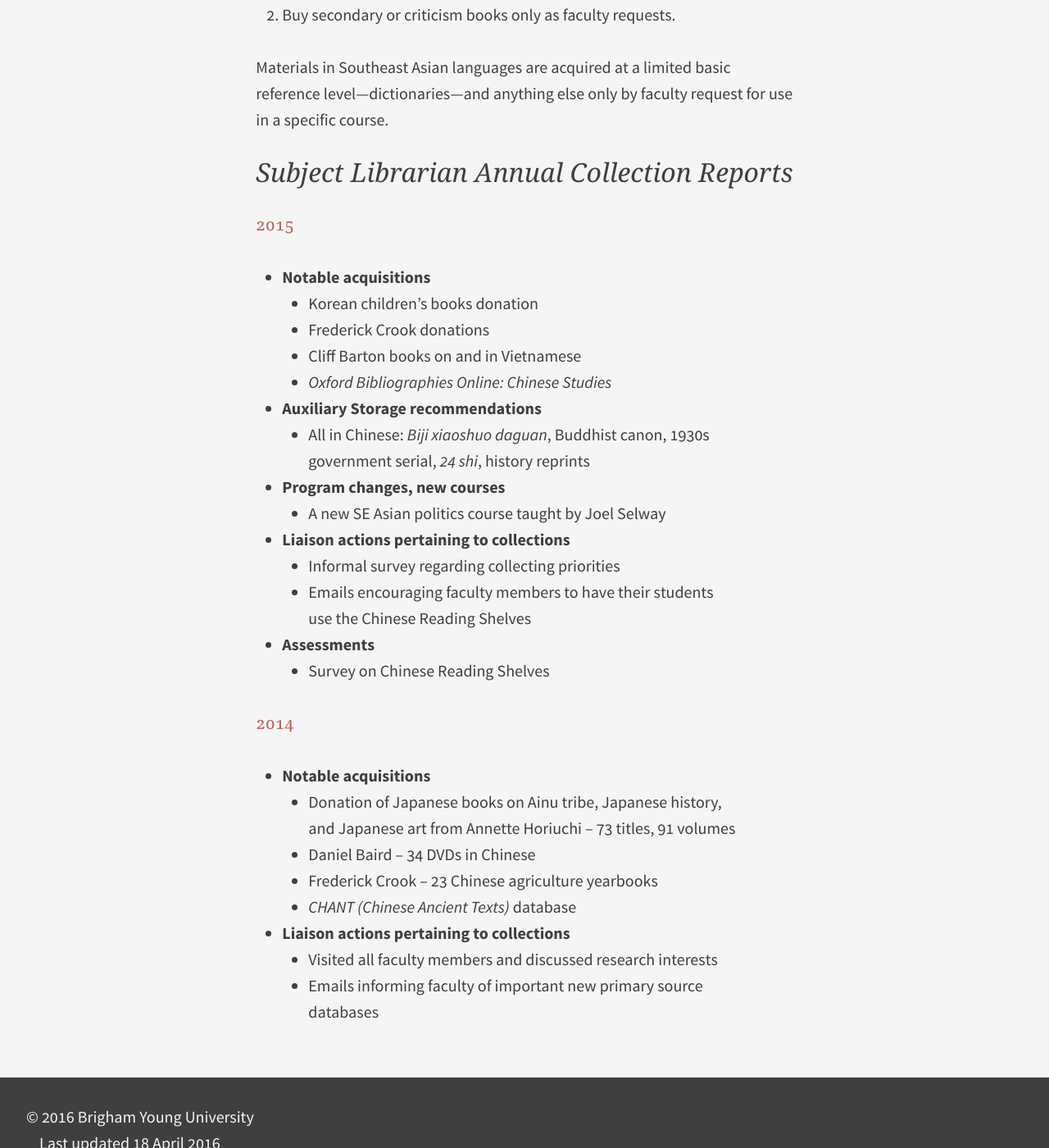
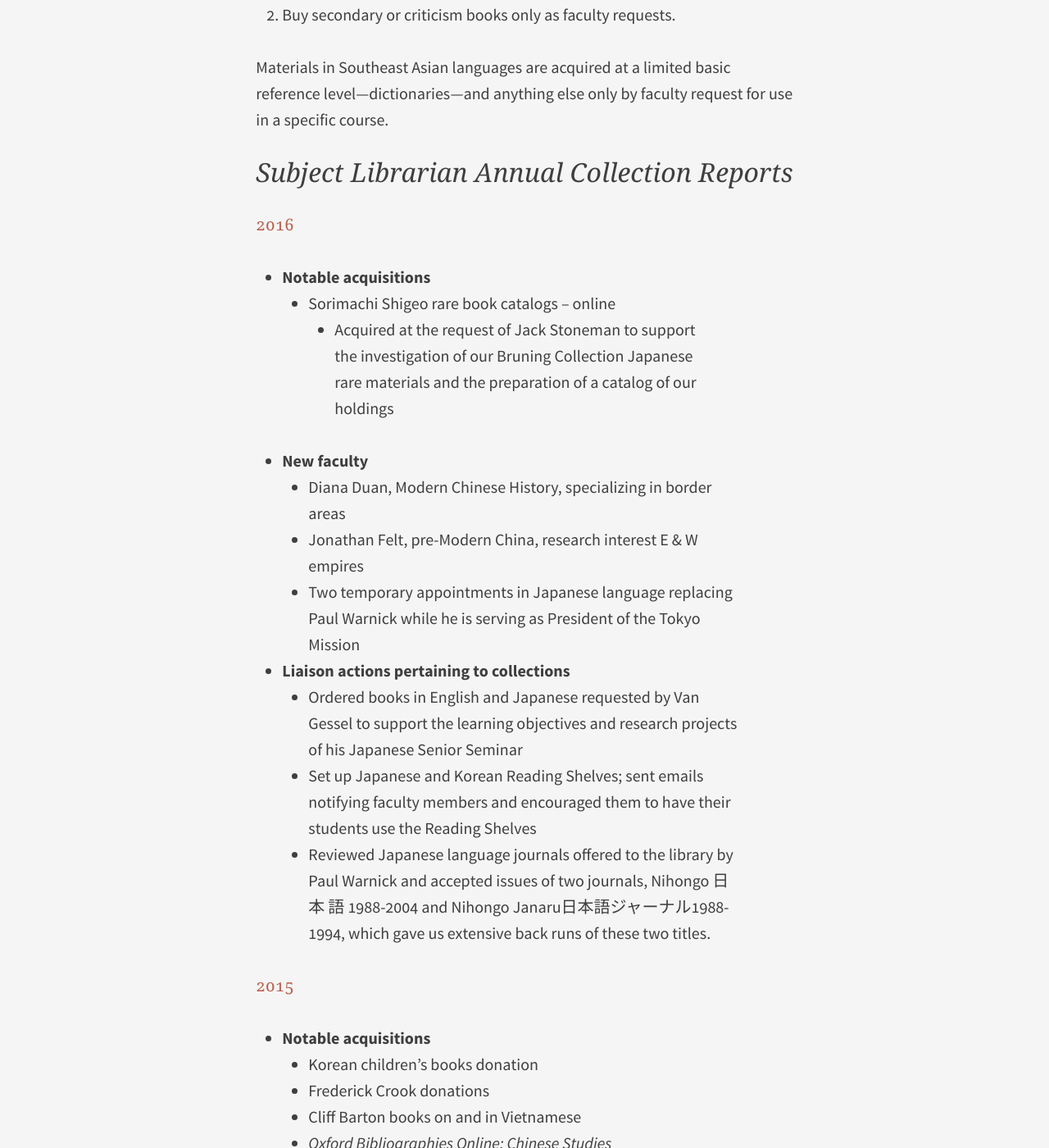
Before and after one commit to HBLL-Collection-Development/HBLL-Collection-Development.github.io, a Jekyll site: the page built from _posts/2016-04-18-34235.md, in a window 1280 px wide and 1400 px high, scrolled down 8430 px. Shown: the whole window at 82% size. Built offline with Jekyll 4.4.1, drawn with Linux system fonts in a browser that asks for light colours.

Commit message:
[ADD] 2016 Annual report

```diff
--- a/_posts/2016-04-18-34235.md
+++ b/_posts/2016-04-18-34235.md
@@ -221,6 +221,23 @@ Materials in Southeast Asian languages are acquired at a limited basic reference
 
 ## Subject Librarian Annual Collection Reports
 
+### 2016
+
+- **Notable acquisitions**
+    - Sorimachi Shigeo rare book catalogs – online
+        - Acquired at the request of Jack Stoneman to support the investigation of our Bruning Collection Japanese rare materials and the preparation of a catalog of our holdings
+
+- **New faculty**
+
+    - Diana Duan, Modern Chinese History, specializing in border areas
+    - Jonathan Felt, pre-Modern China, research interest E & W empires
+    - Two temporary appointments in Japanese language replacing Paul Warnick while he is serving as President of the Tokyo Mission
+
+- **Liaison actions pertaining to collections**
+    - Ordered books in English and Japanese requested by Van Gessel to support the learning objectives and research projects of his Japanese Senior Seminar
+    - Set up Japanese and Korean Reading Shelves; sent emails notifying faculty members and encouraged them to have their students use the Reading Shelves
+    - Reviewed Japanese language journals offered to the library by Paul Warnick and accepted issues of two journals, Nihongo 日 本 語 1988-2004 and Nihongo Janaru日本語ジャーナル1988-1994, which gave us extensive back runs of these two titles.
+
 ### 2015
 
 - **Notable acquisitions**
```
